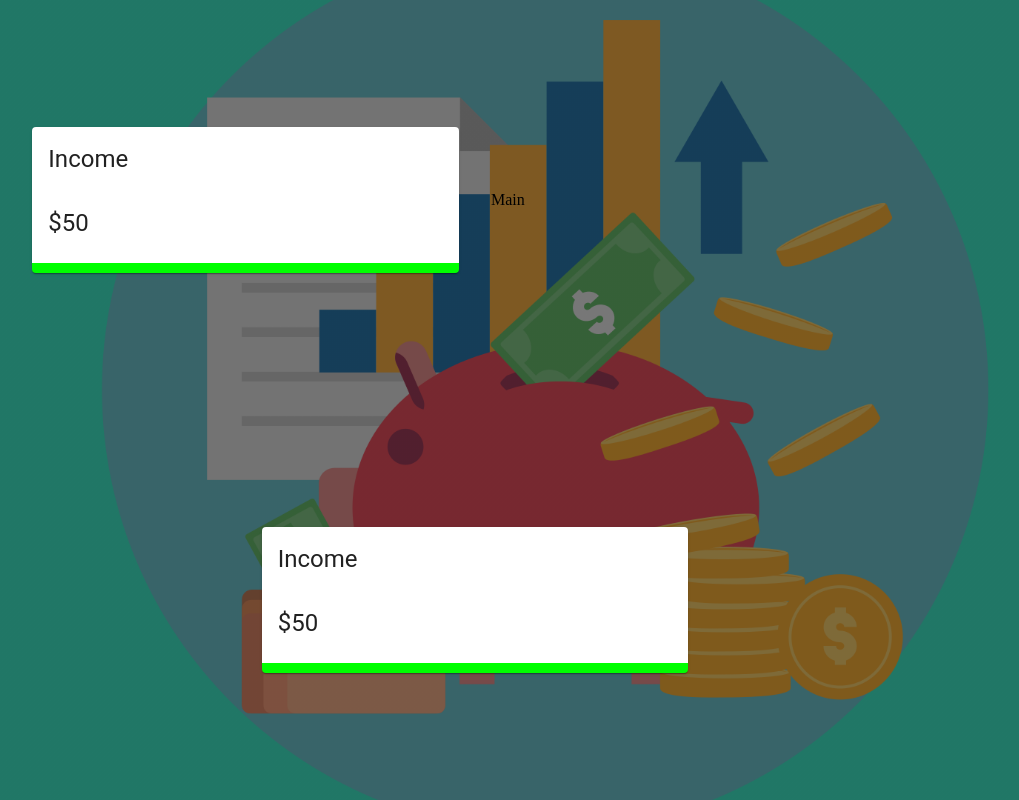
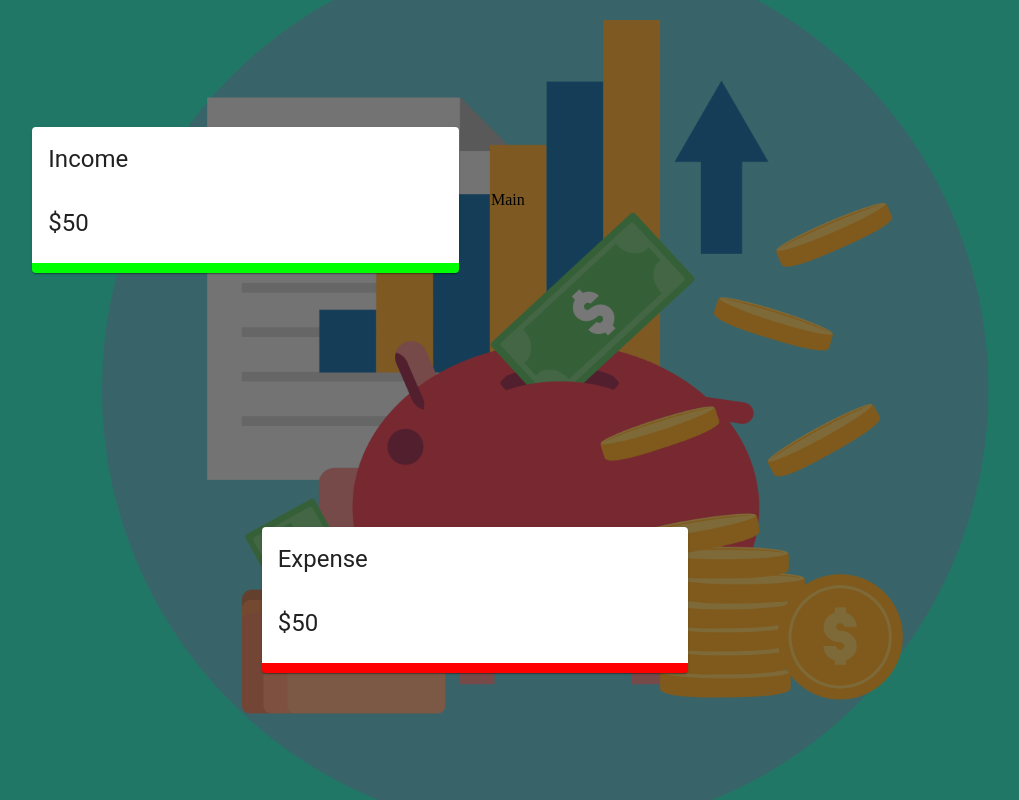
Before and after one commit to TheNewC0der-24/Expense-Tracker, a React (Create React App) app: page / in a window 1280 px wide. Shown: the whole page, without its empty margins (165-1184 px from the left). Built offline with nearby package versions, Linux system fonts and the light colour scheme.

Commit message:
Use props for title

```diff
--- a/src/components/Details/Details.jsx
+++ b/src/components/Details/Details.jsx
@@ -4,19 +4,19 @@
 
 import useStyles from './detailsStyles';
 
-const Details = () => {
+const Details = ({ title }) => {
     const classes = useStyles();
 
     return (
-        <Card className={classes.income}>
-            <CardHeader title='Income' />
+        <Card className={title === 'Income' ? classes.income : classes.expense}>
+            <CardHeader title={title} />
             <CardContent>
                 <Typography variant='h5'>
                     $50
                 </Typography>
                 {/* <Doughnut data="DATA" /> */}
             </CardContent>
-        </Card>
+        </Card >
     )
 }
 
```
